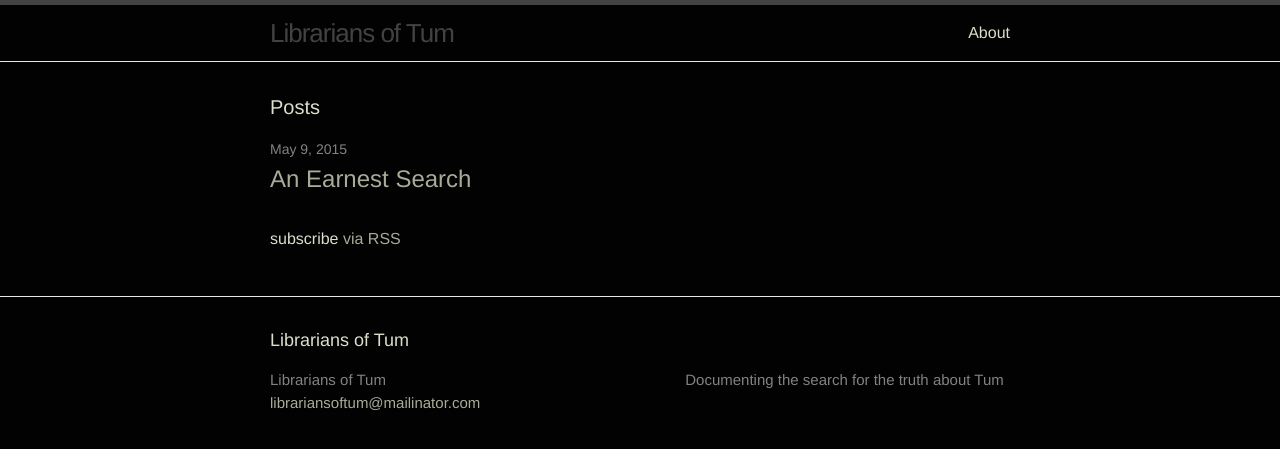
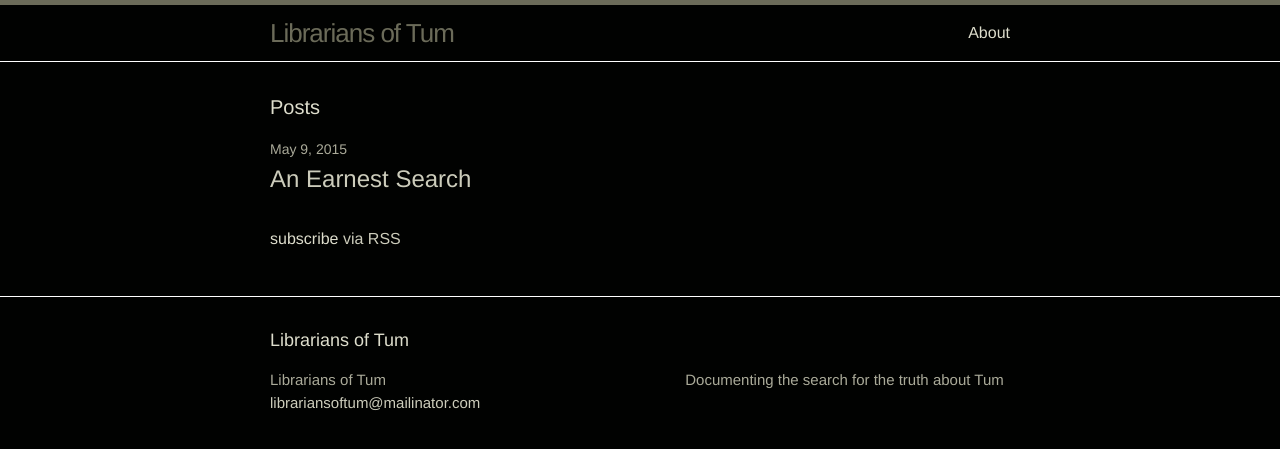
Before and after one commit to LibrariansOfTum/LibrariansOfTum.github.io, a Jekyll site: the page built from index.html, in a window 1280 px wide. Shown: the top 449 px of the page. Built offline with Jekyll 4.4.1, drawn with Linux system fonts in a browser that asks for light colours.

```diff
--- a/css/main.scss
+++ b/css/main.scss
@@ -15,9 +15,9 @@
 
 $text-color:       #ddc;
 $background-color: #010201;
-$brand-color:      #aa9;
+$brand-color:      #ccb;
 
-$grey-color:       #828282;
+$grey-color:       #aa9;
 $grey-color-light: lighten($grey-color, 40%);
 $grey-color-dark:  darken($grey-color, 25%);
 
```
